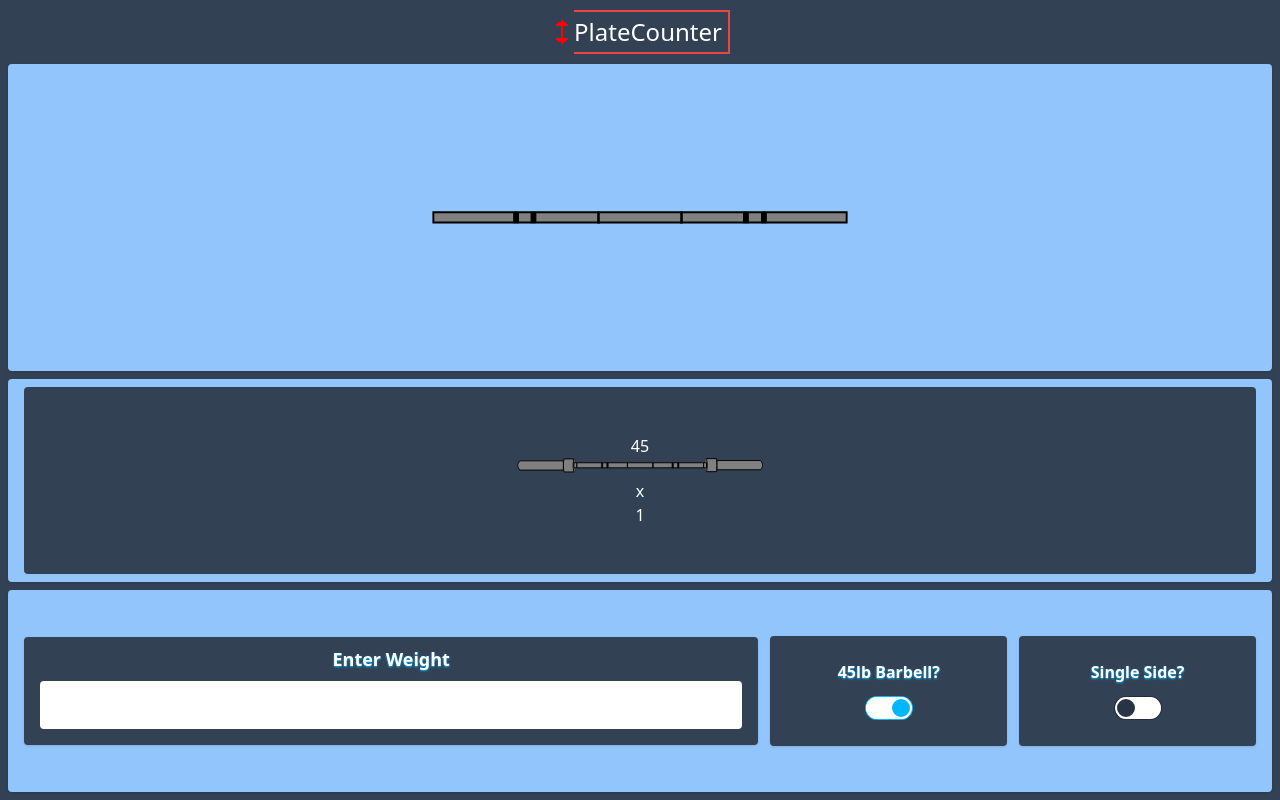
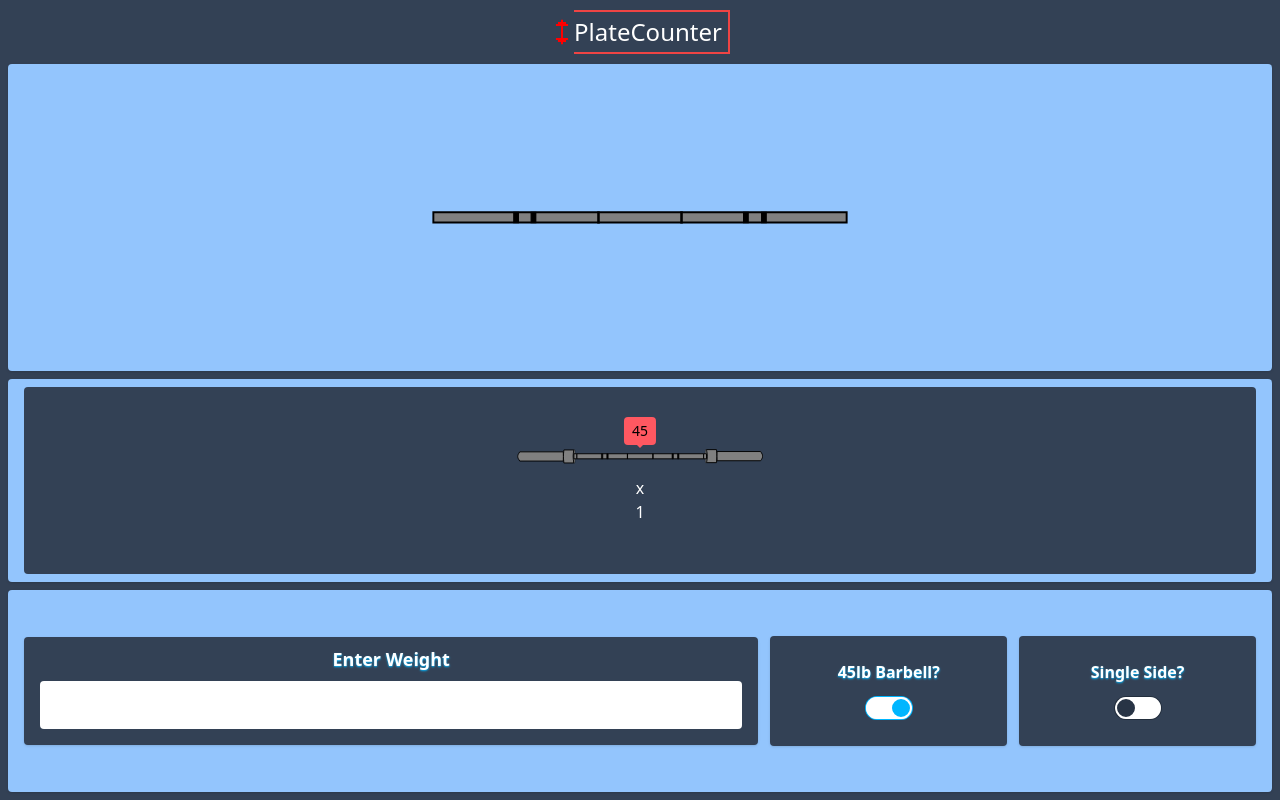
Before and after one commit to PeytonCurr/plate_counter, a React (Create React App) app: page / in a window 1280 px wide. Both pictures are taken after a click on the checkbox 888 px from the left and 707 px from the top of the page. Built offline with nearby package versions, Linux system fonts and the light colour scheme.

Commit message:
Added ToolTip Above the SmallBarBell

```diff
--- a/src/components/Stats.jsx
+++ b/src/components/Stats.jsx
@@ -65,9 +65,8 @@ function Stats(props) {
 
 
       {props.barBell &&
-        <div className='bg-slate-700 py-2 col-span-1 flex flex-col justify-center items-center text-center'>
-          <p className=''>45</p>
-          <div className='w-full mb-1.5'>
+        <div className='bg-slate-700 py-2 col-span-1 flex flex-col justify-center items-center text-center '>
+          <div className='w-full my-3 tooltip tooltip-open tooltip-error' data-tip="45">
             <SmallBarBell />
           </div>
           <p className='text-xs sm:text-base'> x </p>
```
